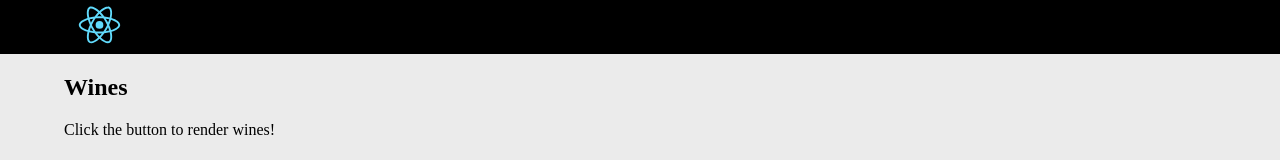
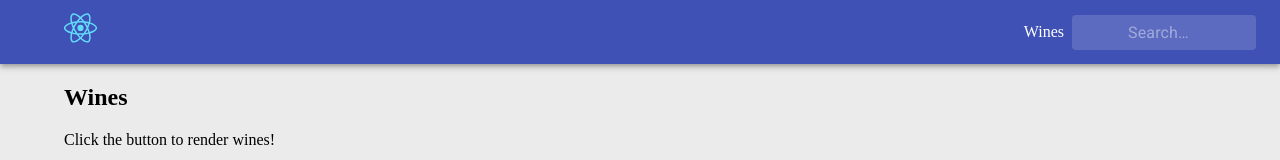
Before and after one commit to EBEN4REAL/React-redux-Testing, a React (Create React App) app: page / in a window 1280 px wide. Shown: the top 160 px of the page. Built offline with nearby package versions, Linux system fonts and the light colour scheme; no server answers.

Commit message:
Added modal

```diff
--- a/src/components/Header/index.js
+++ b/src/components/Header/index.js
@@ -1,17 +1,100 @@
-import React , {Component} from 'react';
-import './styles.scss';
+import React from 'react';
+import AppBar from '@material-ui/core/AppBar';
+import Toolbar from '@material-ui/core/Toolbar';
+import IconButton from '@material-ui/core/IconButton';
+import Typography from '@material-ui/core/Typography';
+import InputBase from '@material-ui/core/InputBase';
+import { fade, makeStyles } from '@material-ui/core/styles';
+import {NavLink} from 'react-router-dom';
 import Logo from '../../logo.svg';
 
-class  Header extends Component {
-	render(){
-		return (
-			<header  data-test="headerComponent">
-				<div className="wrap">
-					<img data-test="logoImg" src={Logo} height="50px" />
-				</div>
-			</header>
-		)
-	}
+const useStyles = makeStyles(theme => ({
+  root: {
+    flexGrow: 1,
+  },
+  menuButton: {
+    marginRight: theme.spacing(2),
+  },
+  title: {
+    flexGrow: 1,
+    display: 'none',
+    [theme.breakpoints.up('sm')]: {
+      display: 'block',
+    },
+  },
+  search: {
+    position: 'relative',
+    borderRadius: theme.shape.borderRadius,
+    backgroundColor: fade(theme.palette.common.white, 0.15),
+    '&:hover': {
+      backgroundColor: fade(theme.palette.common.white, 0.25),
+    },
+    marginLeft: 0,
+    width: '100%',
+    [theme.breakpoints.up('sm')]: {
+      marginLeft: theme.spacing(1),
+      width: 'auto',
+    },
+  },
+  searchIcon: {
+    width: theme.spacing(7),
+    height: '100%',
+    position: 'absolute',
+    pointerEvents: 'none',
+    display: 'flex',
+    alignItems: 'center',
+    justifyContent: 'center',
+  },
+  inputRoot: {
+    color: 'inherit',
+  },
+  inputInput: {
+    padding: theme.spacing(1, 1, 1, 7),
+    transition: theme.transitions.create('width'),
+    width: '100%',
+    [theme.breakpoints.up('sm')]: {
+      width: 120,
+      '&:focus': {
+        width: 200,
+      },
+    },
+  },
+}));
+
+export default function SearchAppBar() {
+  const classes = useStyles();
+
+  return (
+    <div className={classes.root}>
+      <AppBar position="static">
+        <Toolbar>
+          <IconButton
+            edge="start"
+            className={classes.menuButton}
+            color="inherit"
+            aria-label="Open drawer"
+          >
+
+          </IconButton>
+          <Typography className={classes.title} variant="h6" noWrap>
+            <img src={Logo} alt="Logo" height="40px"  />
+          </Typography>
+    		<a href="/"  style={{textDecoration: 'none', color: 'white'}}>Wines</a>
+          <div className={classes.search}>
+            <div className={classes.searchIcon}>
+
+            </div>
+            <InputBase
+              placeholder="Search…"
+              classes={{
+                root: classes.inputRoot,
+                input: classes.inputInput,
+              }}
+              inputProps={{ 'aria-label': 'Search' }}
+            />
+          </div>
+        </Toolbar>
+      </AppBar>
+    </div>
+  );
 }
-
-export default Header;
--- a/src/components/wineDetail/index.js
+++ b/src/components/wineDetail/index.js
@@ -4,6 +4,7 @@
 import axios from 'axios';
 import {configParams} from '../../config';
 import {Link} from 'react-router-dom';
+import Paper  from '@material-ui/core/Paper';
 
 class Wine extends Component {
     state = {
@@ -97,11 +98,12 @@
                                 {/* {this.state.wineDetails.city} */}
                             </div>
                             <div className="wine-details">
-                                <div className="sidebar">
+                                 <div className="sidebar">
                                     <div className="sidenav">
-                                    {genearateSidebarLinks(links)}
+                                        {genearateSidebarLinks(links)}
                                     </div>
                                 </div>
+
                                 <div className="right-content">
 	                                <div className="right-content-subsection">
 	                                	   {this.state.activeLink === 'Producer' ?
```
